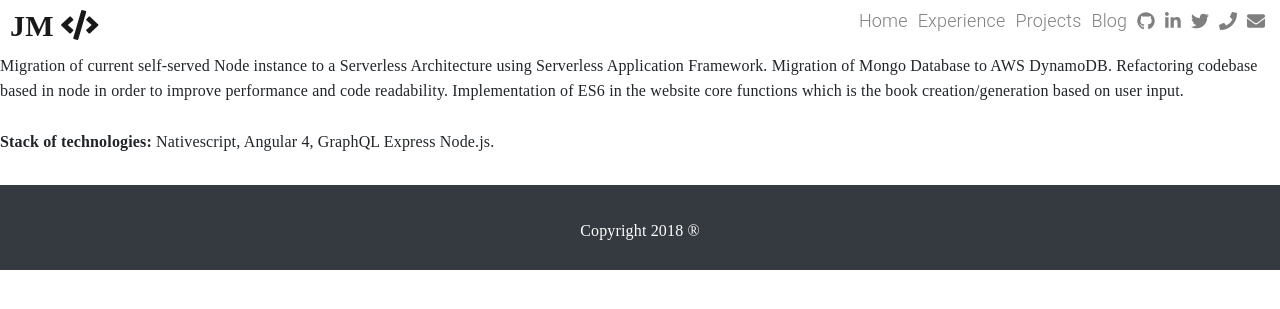
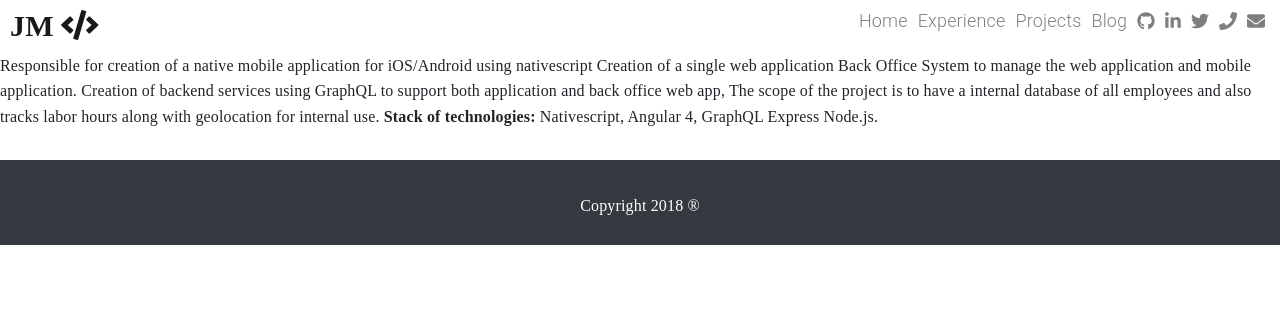
Before and after one commit to jmonterroso/jmonterroso.github.io, a Jekyll site: the page built from _projects/talento-humano-mobile-application.md, in a window 1280 px wide. Shown: the top 309 px of the page. Built offline with Jekyll 4.4.1, drawn with Linux system fonts in a browser that asks for light colours; nearby versions of some CDN libraries.

Commit message:
Updating resume and project

```diff
--- a/_projects/talento-humano-mobile-application.md
+++ b/_projects/talento-humano-mobile-application.md
@@ -7,9 +7,8 @@ position: Mobile Application / Backoffice Web Application /Api Services/DevOps
 period: ""
 company_logo: img/clients/talento-humano.jpg
 ---
-Migration of current self-served Node instance to a Serverless Architecture using Serverless Application Framework.
-Migration of Mongo Database to AWS DynamoDB.
-Refactoring codebase based in node in order to improve performance and code readability.
-Implementation of ES6 in the website core functions which is the book creation/generation based on user input.
-
+Responsible for creation of a native mobile application for iOS/Android using nativescript
+Creation of a single web application Back Office System to manage the web application and mobile application.
+Creation of backend services using GraphQL to support both application and back office web app,
+The scope of the project is to have a internal database of all employees and also tracks labor hours along with geolocation for internal use.
 **Stack of technologies:** Nativescript, Angular 4, GraphQL Express Node.js.
```
Also changed, not shown: 1 other file.
